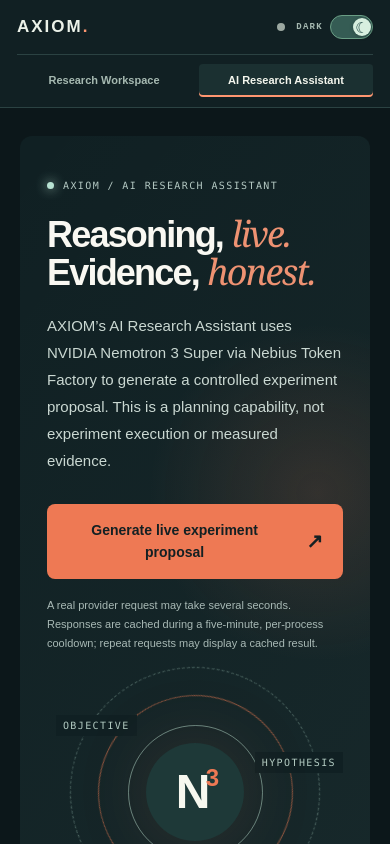
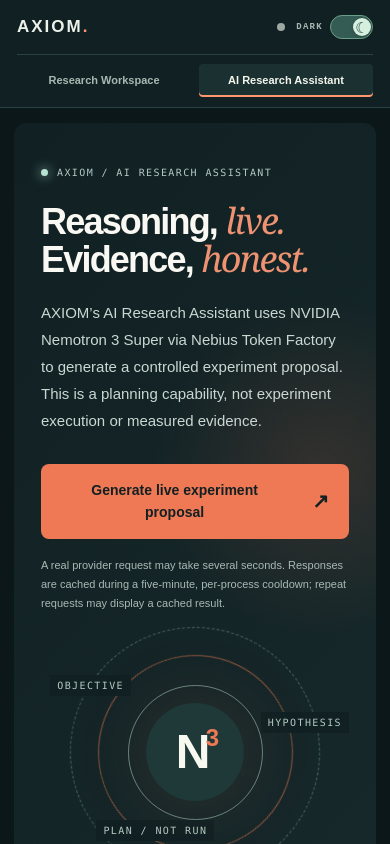
Before and after one commit to Flanxiyum001/Axiom, a Next.js app in the folder frontend/: page /showcase in a window 390 px wide. Shown: the top 844 px of the page. Built offline with nearby package versions, Linux system fonts and the light colour scheme.

Commit message:
style(frontend): align assistant surface with global AXIOM theme and shared spacing

```diff
--- a/frontend/app/showcase/showcase.css
+++ b/frontend/app/showcase/showcase.css
@@ -1,13 +1,6 @@
 /* The showcase shares the document theme with the research lab. */
-.showcase-shell { --sc-ink: #182424; --sc-night: #102023; --sc-accent: #ee7954; min-height: 100vh; background: #f3f1e9; color: var(--sc-ink); }
-.showcase-topbar { max-width: 1360px; margin: auto; min-height: 82px; padding: 18px clamp(20px, 5vw, 64px); display: flex; align-items: center; justify-content: space-between; gap: 24px; border-bottom: 1px solid #d7dcd2; }
-.showcase-brand { color: var(--sc-ink); text-decoration: none; font-weight: 800; letter-spacing: .16em; font-size: 20px; display: inline-flex; align-items: center; gap: 10px; }
-.showcase-brand-mark { color: var(--sc-accent); font-size: 27px; line-height: 1; }
-.showcase-brand-dot { color: var(--sc-accent); margin-left: -10px; }
-.showcase-topbar nav { display: flex; gap: 12px; align-items: center; font: 11px/1.4 ui-monospace, Consolas, monospace; letter-spacing: .05em; color: #667371; }
-.showcase-topbar nav a { color: #273f40; text-underline-offset: 4px; }
-.showcase-topbar-right { display: flex; align-items: center; gap: 28px; }
-.showcase-main { width: min(100%, 1360px); margin: auto; padding: 28px clamp(20px, 5vw, 64px) 80px; }
+.showcase-shell { --sc-ink: var(--ink); --sc-night: var(--night); --sc-accent: var(--accent); min-height: calc(100vh - 66px); background: var(--paper); color: var(--ink); }
+.showcase-main { width: min(100%, 1360px); margin: auto; padding: 28px clamp(24px, 3.2vw, 56px) 36px; }
 .showcase-hero { background: var(--sc-night); color: #f9f8f2; border-radius: 18px; min-height: 490px; padding: clamp(30px, 5vw, 70px); display: grid; grid-template-columns: minmax(0, 1.1fr) minmax(260px, .9fr); gap: 24px; overflow: hidden; position: relative; isolation: isolate; }
 .showcase-hero::before { content: ""; position: absolute; inset: 0; background: radial-gradient(circle at 85% 45%, rgba(238,121,84,.14), transparent 32%), linear-gradient(130deg, transparent, rgba(180,226,210,.045)); pointer-events: none; z-index: -1; }
 .showcase-hero-copy { position: relative; z-index: 1; }
@@ -65,18 +58,12 @@
   .showcase-boundary { grid-template-columns: 1fr; gap: 8px; }
 }
 @media (max-width: 520px) {
-  .showcase-topbar { align-items: start; flex-direction: column; gap: 12px; }
-  .showcase-topbar nav { flex-wrap: wrap; }
-  .showcase-topbar-right { width: 100%; justify-content: space-between; flex-wrap: wrap; gap: 12px; }
+  .showcase-main { padding: 15px 14px 24px; }
   .showcase-hero { border-radius: 12px; }
   .showcase-diagram { min-height: 210px; }
   .showcase-section-heading { align-items: start; flex-direction: column; }
   .showcase-footer { padding-inline: 20px; flex-direction: column; }
 }
-html[data-theme="dark"] .showcase-shell { --sc-ink: #edf3eb; background: #0c171a; }
-html[data-theme="dark"] .showcase-topbar { border-color: #2b4242; }
-html[data-theme="dark"] .showcase-topbar nav { color: #a6b9b1; }
-html[data-theme="dark"] .showcase-topbar nav a { color: #d1e8d8; }
 html[data-theme="dark"] .showcase-error { background: #3b2929; border-color: #95594e; color: #ffc0b5; }
 html[data-theme="dark"] .showcase-section-kicker, html[data-theme="dark"] .showcase-field h3 { color: #ffad8c; }
 html[data-theme="dark"] .showcase-pill { background: #254037; border-color: #4e7762; color: #c2e8cf; }
```
